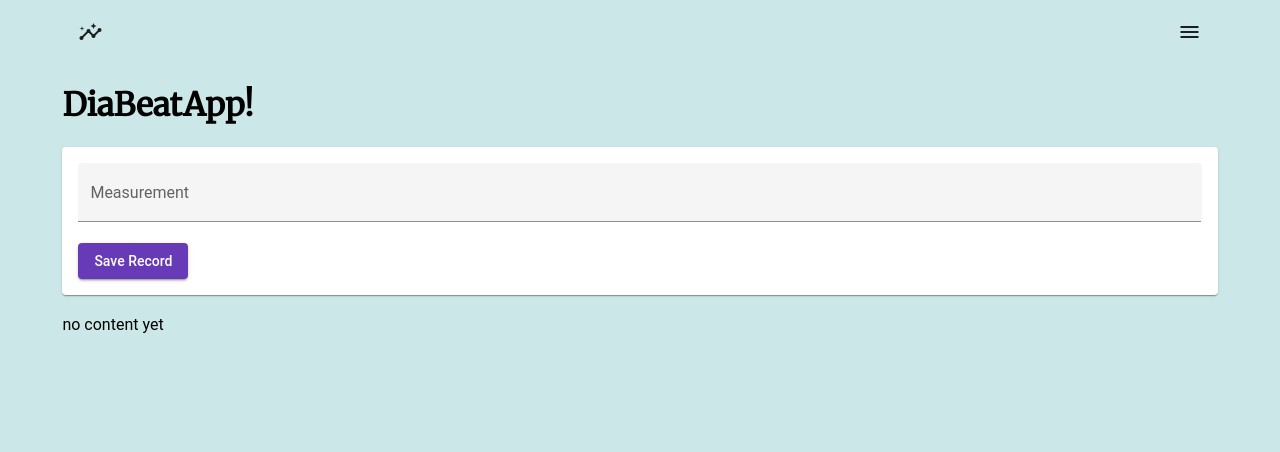
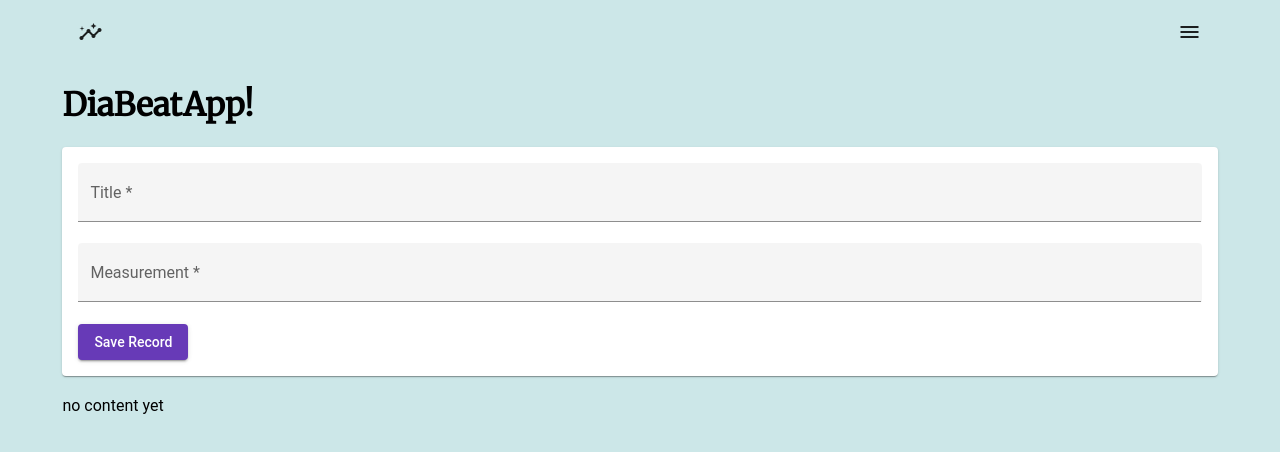
Before and after one commit to bobend212/meanApp, an Angular app in the folder meanApp-client/: page / in a window 1280 px wide. Shown: the top 452 px of the page. Built offline with nearby package versions, Linux system fonts and the light colour scheme.

Commit message:
basic frontend finished

```diff
--- a/meanApp-client/src/app/app.component.ts
+++ b/meanApp-client/src/app/app.component.ts
@@ -1,4 +1,5 @@
 import { Component } from '@angular/core';
+import { Record } from './records/record.model'
 
 @Component({
   selector: 'app-root',
@@ -6,4 +7,9 @@ import { Component } from '@angular/core';
   styleUrls: ['./app.component.css']
 })
 export class AppComponent {
+  storedRecords: Record[] = [];
+
+  onRecordAdded(record) {
+    this.storedRecords.push(record);
+  }
 }
--- a/meanApp-client/src/app/records/record-create/record-create.component.html
+++ b/meanApp-client/src/app/records/record-create/record-create.component.html
@@ -1,10 +1,31 @@
 <mat-card>
-  <mat-form-field class="example-full-width" appearance="fill">
-    <mat-label>Measurement</mat-label>
-    <input type="number" matInput [(ngModel)]="enteredValue" />
-  </mat-form-field>
+  <form (submit)="onAddRecord(recordForm)" #recordForm="ngForm">
+    <mat-form-field class="example-full-width" appearance="fill">
+      <mat-label>Title</mat-label>
+      <input
+        matInput
+        type="text"
+        name="title"
+        ngModel
+        required
+        #title="ngModel"
+      />
+      <mat-error *ngIf="title.invalid">Title is required</mat-error>
+    </mat-form-field>
 
-  <button mat-raised-button color="primary" (click)="onAddRecord()">
-    Save Record
-  </button>
+    <mat-form-field class="example-full-width" appearance="fill">
+      <mat-label>Measurement</mat-label>
+      <input
+        type="number"
+        matInput
+        name="measure"
+        ngModel
+        required
+        #measure="ngModel"
+      />
+      <mat-error *ngIf="measure.invalid">Measure is required</mat-error>
+    </mat-form-field>
+
+    <button mat-raised-button color="primary" type="submit">Save Record</button>
+  </form>
 </mat-card>
--- a/meanApp-client/src/app/records/record-create/record-create.component.ts
+++ b/meanApp-client/src/app/records/record-create/record-create.component.ts
@@ -1,4 +1,7 @@
-import { Component } from "@angular/core";
+import { Component, OnInit } from "@angular/core";
+import { NgForm } from "@angular/forms";
+import { Record } from "../record.model";
+import { RecordsService } from "../records.service";
 
 @Component({
     selector: 'app-record-create',
@@ -6,11 +9,12 @@ import { Component } from "@angular/core";
     styleUrls: ['./record-create.component.css']
 })
 export class RecordCreateComponent {
-    enteredValue = '';
-    newRecord = 'empty string';
 
-    onAddRecord() {
-        this.newRecord = this.enteredValue;
-        console.log(this.enteredValue)
+    constructor(public recordsService: RecordsService) {}
+
+    onAddRecord(form: NgForm) {
+        if (form.invalid) return;
+        this.recordsService.addRecord(form.value.title, form.value.measure);
+        form.resetForm();
     }
 }
--- a/meanApp-client/src/app/records/record-list/record-list.component.html
+++ b/meanApp-client/src/app/records/record-list/record-list.component.html
@@ -3,7 +3,11 @@
     <mat-expansion-panel-header>
       {{ record.title }}
     </mat-expansion-panel-header>
-    <p>{{ record.content }}</p>
+    <p>{{ record.measure }}</p>
+    <mat-action-row>
+      <button mat-button>Edit</button>
+      <button mat-button>Delete</button>
+    </mat-action-row>
   </mat-expansion-panel>
 </mat-accordion>
 <p class="mat-subheading-2" *ngIf="records.length <= 0">no content yet</p>
--- a/meanApp-client/src/app/records/record-list/record-list.component.ts
+++ b/meanApp-client/src/app/records/record-list/record-list.component.ts
@@ -1,25 +1,29 @@
-import { Component, OnInit } from '@angular/core';
+import { Component, OnInit, Input, OnDestroy } from '@angular/core';
+import { Subscription } from 'rxjs';
+import { Record } from '../record.model';
+import { RecordsService } from '../records.service';
 
 @Component({
   selector: 'app-record-list',
   templateUrl: './record-list.component.html',
   styleUrls: ['./record-list.component.css']
 })
-export class RecordListComponent implements OnInit {
+export class RecordListComponent implements OnInit, OnDestroy {
 
-  // records = [
-  //   {title: 'First Record', content: 'first content'},
-  //   {title: 'Sec Record', content: 'sec content'},
-  //   {title: 'Third Record', content: 'third content'},
-  //   {title: 'Fourth Record', content: 'fourth content'},
-  //   {title: 'Fivth hRecord', content: 'fivth content'},
-  // ];
+  records: Record[] = [];
+  private recordsSub: Subscription
 
-  records = [];
+  constructor(public recordsService: RecordsService) { }
 
-  constructor() { }
+  ngOnDestroy() {
+    this.recordsSub.unsubscribe();
+  }
 
-  ngOnInit(): void {
+  ngOnInit() {
+    this.records = this.recordsService.getRecords();
+    this.recordsSub = this.recordsService.getRecordUpdateListener().subscribe((records: Record[]) => {
+      this.records = records;
+    });
   }
 
 }
--- /dev/null
+++ b/meanApp-client/src/app/records/record.model.ts
@@ -0,0 +1,4 @@
+export interface Record {
+    title: string;
+    measure: string;
+}
--- /dev/null
+++ b/meanApp-client/src/app/records/records.service.ts
@@ -0,0 +1,26 @@
+import { Injectable } from "@angular/core";
+import { Record } from "./record.model";
+import { Subject } from "rxjs";
+
+@Injectable({providedIn: 'root'})
+export class RecordsService {
+    private records: Record[] = [];
+    private recordsUpdated = new Subject<Record[]>();
+
+    getRecords() {
+        return [...this.records];
+    }
+
+    getRecordUpdateListener() {
+        return this.recordsUpdated.asObservable();
+    }
+
+    addRecord(title: string, measure: string) {
+        const record: Record = {
+            title: title,
+            measure: measure
+        };
+        this.records.push(record);
+        this.recordsUpdated.next([...this.records]);
+    }
+}
```
